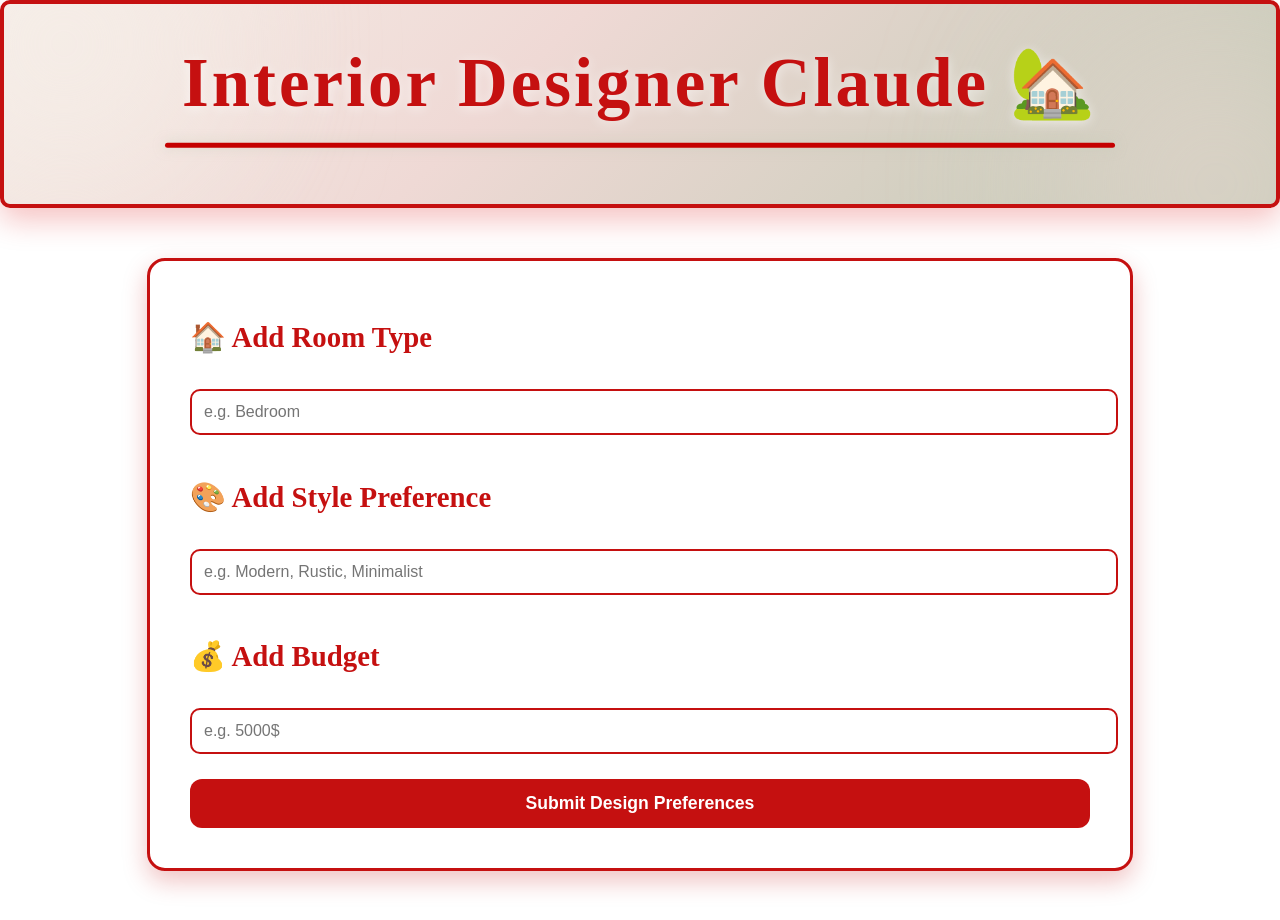
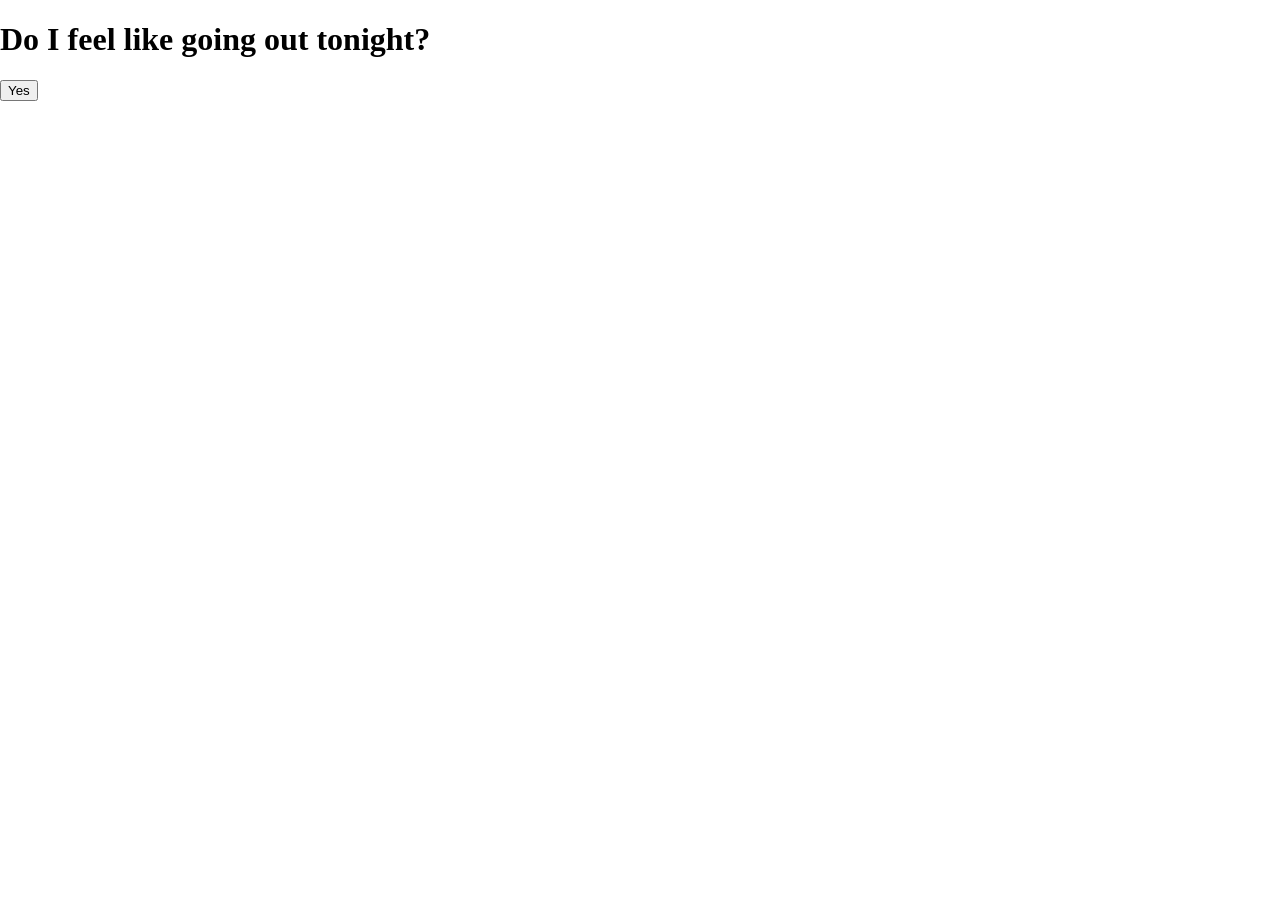
Before and after one commit to Batoul-AbedElSater/React-JS, a React (Vite) app in the folder first-react/: page / in a window 1280 px wide. Shown: the top 920 px of the page. After the commit the page ends 800 px from the top, so only its background shows below. Built offline with nearby package versions, Linux system fonts and the light colour scheme.

Commit message:
ternary practice

```diff
--- a/first-react/src/App.jsx
+++ b/first-react/src/App.jsx
@@ -1,12 +1,15 @@
-import React from "react";
-import Header from "./Header";
-import MainContent from "./MainContent";
-export default function App() {
-  return (
-    <div>
-      <Header />
-      <MainContent />
+export default function App(){
 
-    </div>
-  );
+  const isGoingOut = true
+
+
+
+  return(
+    <main>
+       <h1 > Do I feel like going out tonight?</h1>
+       <button>{isGoingOut ? "Yes" : "No"}</button>
+    </main>
+  )
+
+
 }
--- a/first-react/src/MainContent.jsx
+++ b/first-react/src/MainContent.jsx
@@ -2,7 +2,7 @@
 import React, { useState } from "react";
 
 export default function MainContent() {
-        const [designs, setDesigns] = useState([
+        const [designs, setDesigns] = React.useState([
         { roomType: "Bedroom", style: "Modern", budget: "5000" },
         { roomType: "Kitchen", style: "Rustic", budget: "3000" }
     ]);
```
